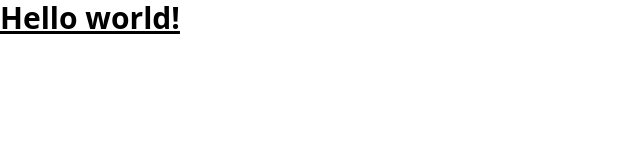
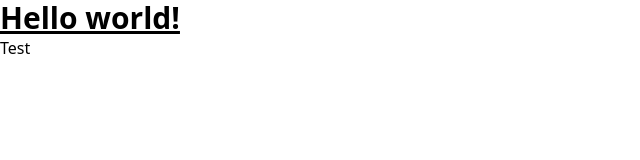
Before and after one commit to project-greene/project-greene.github.io, a website: page src/index.html in a window 1280 px wide. Shown: the full height of the page, 0-640 px from the left. Drawn offline with Linux system fonts and the light colour scheme.

```diff
--- a/src/index.html
+++ b/src/index.html
@@ -9,5 +9,6 @@
   <h1 class="text-3xl font-bold underline">
     Hello world!
   </h1>
+  <h2>Test</h2>
 </body>
 </html>
```
Also changed, not shown: package.json (+7 -3 lines), 1 other file.
